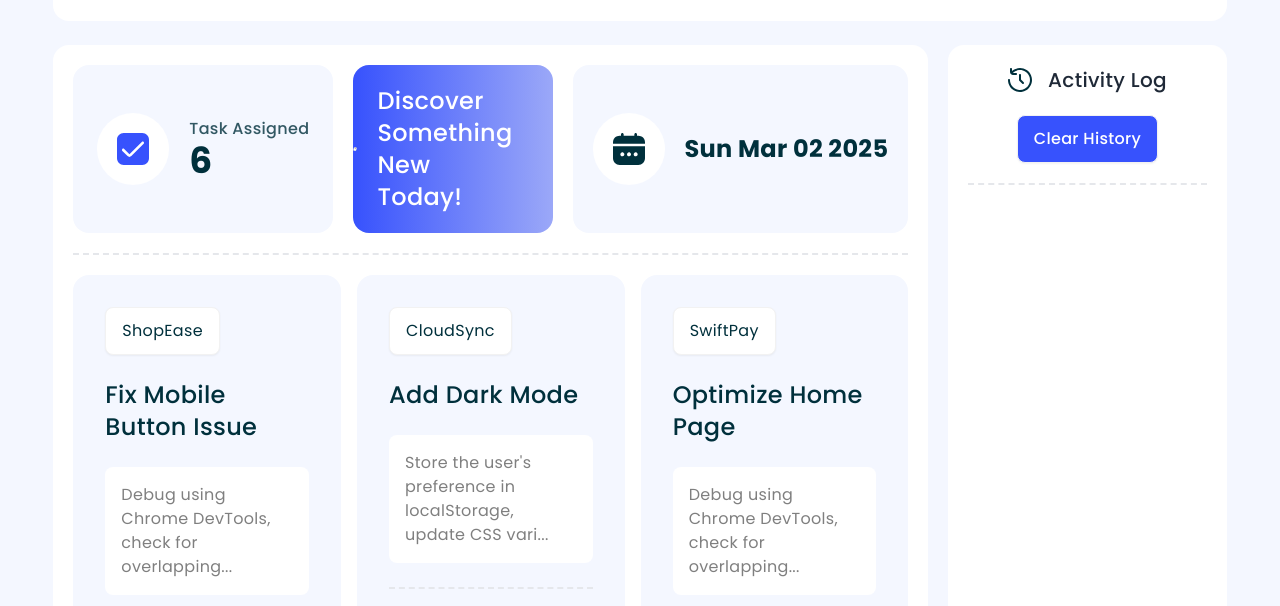
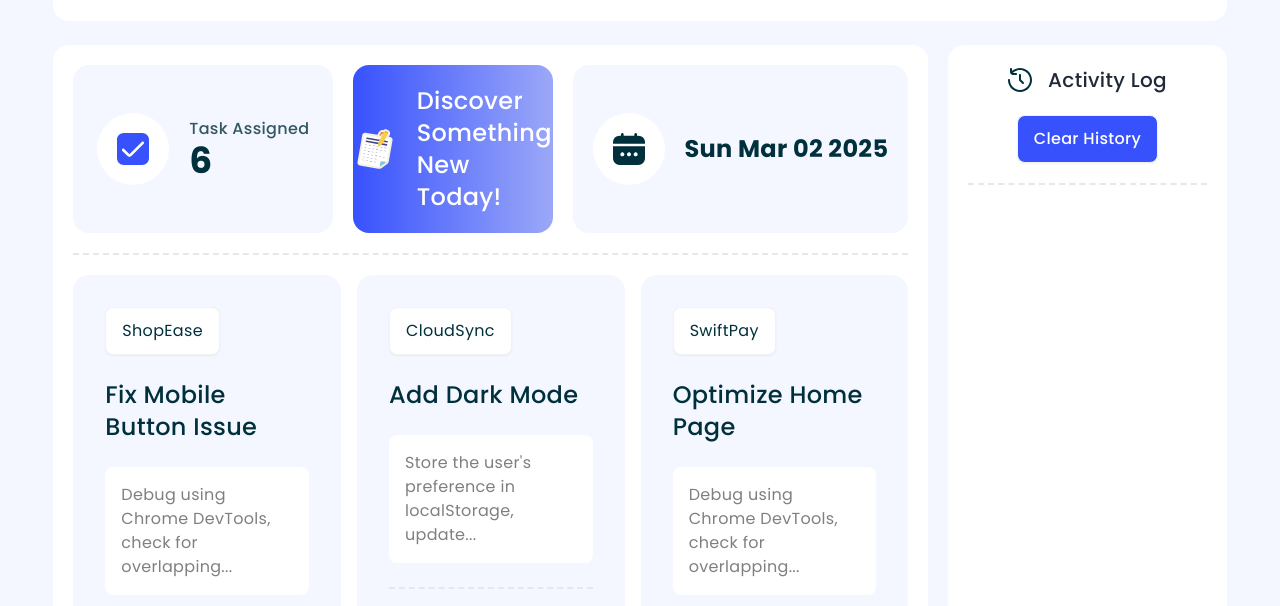
Before and after one commit to web-developer-mehede/DevBoard, a plain HTML site: page index.html in a window 1280 px wide. Shown: the part 115-721 px from the top of the page. Drawn offline with nearby package versions, Linux system fonts and the light colour scheme.

Commit message:
Website Complete

```diff
--- a/index.html
+++ b/index.html
@@ -88,7 +88,7 @@
                             </div>
                         </div>
 
-                        <div class="flex justify-center items-center gap-5 py-5 pr-10 flex-1 rounded-box bg-gradient-to-r from-[var(--primary-blue)] to-[#9BA8F8] cursor-pointer ">
+                        <div class="flex justify-center items-center gap-5 py-5 flex-1 rounded-box bg-gradient-to-r from-[var(--primary-blue)] to-[#9BA8F8] cursor-pointer ">
                             <div><img src="assets/board.svg" alt=""></div>
                             <div id="blog-page"><h4 class="text-2xl font-medium text-[var(--white)]">Discover Something <br> New Today!</h4></div>
                         </div>
@@ -137,7 +137,7 @@
                                 </div>
                               <h2 class="card-title text-2xl text-[var(--text-color)] font-medium my-4">Add Dark Mode</h2>
                               <div class="bg-[var(--white)] p-4 rounded-lg">
-                                <p class="text-[16px] text-[var(--text-extra-light)]">Store the user's preference in localStorage, update CSS vari...</p>
+                                <p class="text-[16px] text-[var(--text-extra-light)]">Store the user's preference in localStorage, update...</p>
                               </div>
                               <div class="card-actions justify-between border-t-2 border-dashed mt-4 pt-5">
                                 <div>
```
